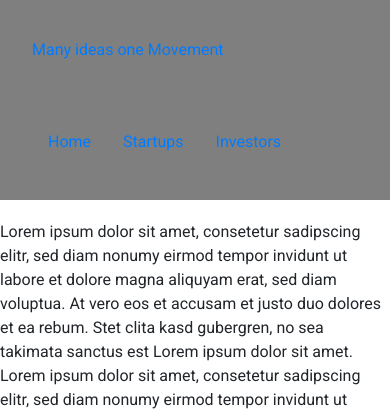
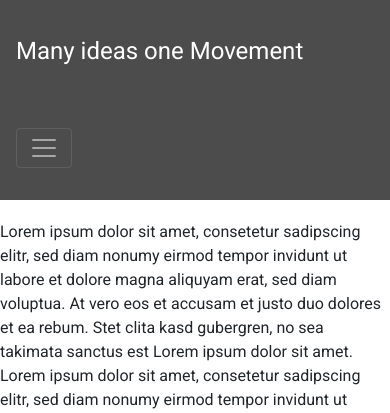
Before and after one commit to ChristianGroeber/django-many-ideas-one-movement, a Django app: template many_ideas_one_movement/website/templates/base.html in a window 390 px wide. Shown: the top 413 px of the page. Run offline with Django 3.2, Linux system fonts and the light colour scheme; the template is opened without the code that fills it, so the values that code supplies are empty; some libraries are stand-ins or nearby versions.

Commit message:
made the nav more mobile friendly

```diff
--- a/many_ideas_one_movement/website/templates/base.html
+++ b/many_ideas_one_movement/website/templates/base.html
@@ -8,6 +8,12 @@
     <link href="https://fonts.googleapis.com/css?family=Roboto" rel="stylesheet">
     <link rel="stylesheet" href="https://stackpath.bootstrapcdn.com/bootstrap/4.1.3/css/bootstrap.min.css"
         integrity="sha384-MCw98/SFnGE8fJT3GXwEOngsV7Zt27NXFoaoApmYm81iuXoPkFOJwJ8ERdknLPMO" crossorigin="anonymous">
+    <script src="https://stackpath.bootstrapcdn.com/bootstrap/4.1.3/js/bootstrap.min.js"
+        integrity="sha384-ChfqqxuZUCnJSK3+MXmPNIyE6ZbWh2IMqE241rYiqJxyMiZ6OW/JmZQ5stwEULTy"
+        crossorigin="anonymous"></script>
+    <script src="https://cdnjs.cloudflare.com/ajax/libs/popper.js/1.14.3/umd/popper.min.js"
+        integrity="sha384-ZMP7rVo3mIykV+2+9J3UJ46jBk0WLaUAdn689aCwoqbBJiSnjAK/l8WvCWPIPm49"
+        crossorigin="anonymous"></script>
 
     <style>
         body {
@@ -17,8 +23,17 @@
 
         nav {
             width: 100%;
-            background-color: rgba(0, 0, 0, 0.5);
+            background-color: rgba(0, 0, 0, 0.7);
             height: 200px;
+        }
+
+        a.nav-link {
+            color: white !important;
+            margin: 5px;
+        }
+
+        a.nav-link:hover {
+            color: black;
         }
 
         .sticky-nav {
@@ -31,15 +46,11 @@
             padding: 2.5%;
         }
 
-        footer {
-            display: block;
-            position: sticky;
-            bottom: 0;
-            padding-bottom: 0;
-            margin-bottom: 0;
-        }
+        @media (max-width:400px) {}
     </style>
     <script>
+        var nav_shown = false;
+        var initial_height;
         $(document).ready(function () {
             $(document).scroll(function () {
                 var scrollTop = $(document).scrollTop();
@@ -48,25 +59,48 @@
                     $('nav').css('height', 'calc(200px - ' + scrollTop + 'px)');
                 }
             })
+            $('.navbar-toggler').click(function () {
+                nav_shown = !nav_shown;
+                if (nav_shown) {
+                    initial_height = $('nav').css('height');
+                    $('nav').css('height', '100%');
+                    $('body').css('overflow', 'hidden');
+                }else{
+                    $('nav').css('height', initial_height);
+                    $('body').css('overflow', 'auto');
+                }
+            })
         })
     </script>
 </head>
 
 <body>
-<nav class="navbar big-nav sticky-nav">
-        <a href="#" class="title nav-link">
-            Many ideas one Movement
+    <nav class="navbar sticky-nav navbar-expand-lg navbar-dark">
+        <a href="#" class="navbar-brand">
+            <h4>Many ideas one Movement</h4>
         </a>
-        <div class="navbar">
+        <button class="navbar-toggler" type="button" data-toggle="collapse" data-target="#my-navbar"
+            aria-controls="navbarTogglerDemo02" aria-expanded="false" aria-label="Toggle navigation">
+            <span class="navbar-toggler-icon"></span>
+        </button>
+        <div class="navbar collapse navbar-collapse" id="my-navbar">
+            <ul class="navbar-nav">
+                <li class="nav-item">
                     <a href="#" class="nav-link">
                         Home
                     </a>
+                </li>
+                <li class="nav-item">
                     <a href="#" class="nav-link">
-                Startups
+                        Home
                     </a>
+                </li>
+                <li class="nav-item">
                     <a href="#" class="nav-link">
-                Investors
+                        Home
                     </a>
+                </li>
+            </ul>
         </div>
     </nav>
     <div class="content">
@@ -79,7 +113,8 @@
             Lorem ipsum dolor sit amet, consetetur sadipscing elitr, sed diam nonumy eirmod tempor invidunt ut labore et
             dolore magna aliquyam erat, sed diam voluptua. At vero eos et accusam et justo duo dolores et ea rebum. Stet
             clita kasd gubergren, no sea takimata sanctus est Lorem ipsum dolor sit amet. Lorem ipsum dolor sit amet,
-            consetetur sadipscing elitr, sed diam nonumy eirmod tempor invidunt ut labore et dolore magna aliquyam erat, sed
+            consetetur sadipscing elitr, sed diam nonumy eirmod tempor invidunt ut labore et dolore magna aliquyam erat,
+            sed
             diam voluptua. At vero eos et accusam et justo duo dolores et ea rebum. Stet clita kasd gubergren, no sea
             takimata sanctus est Lorem ipsum dolor sit amet.
         </p>
```
Lines whose indentation alone changed are shown as unchanged.
